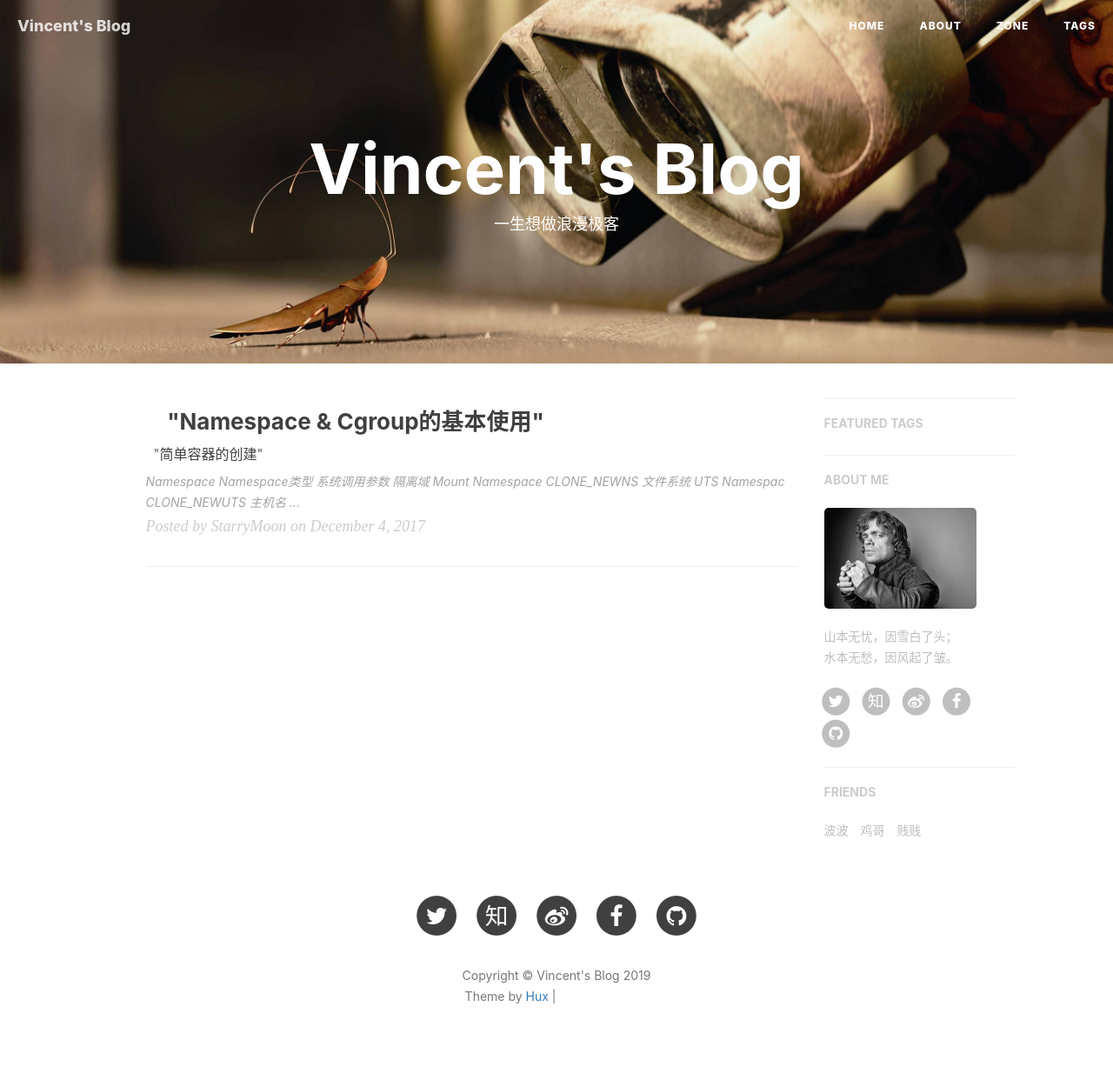
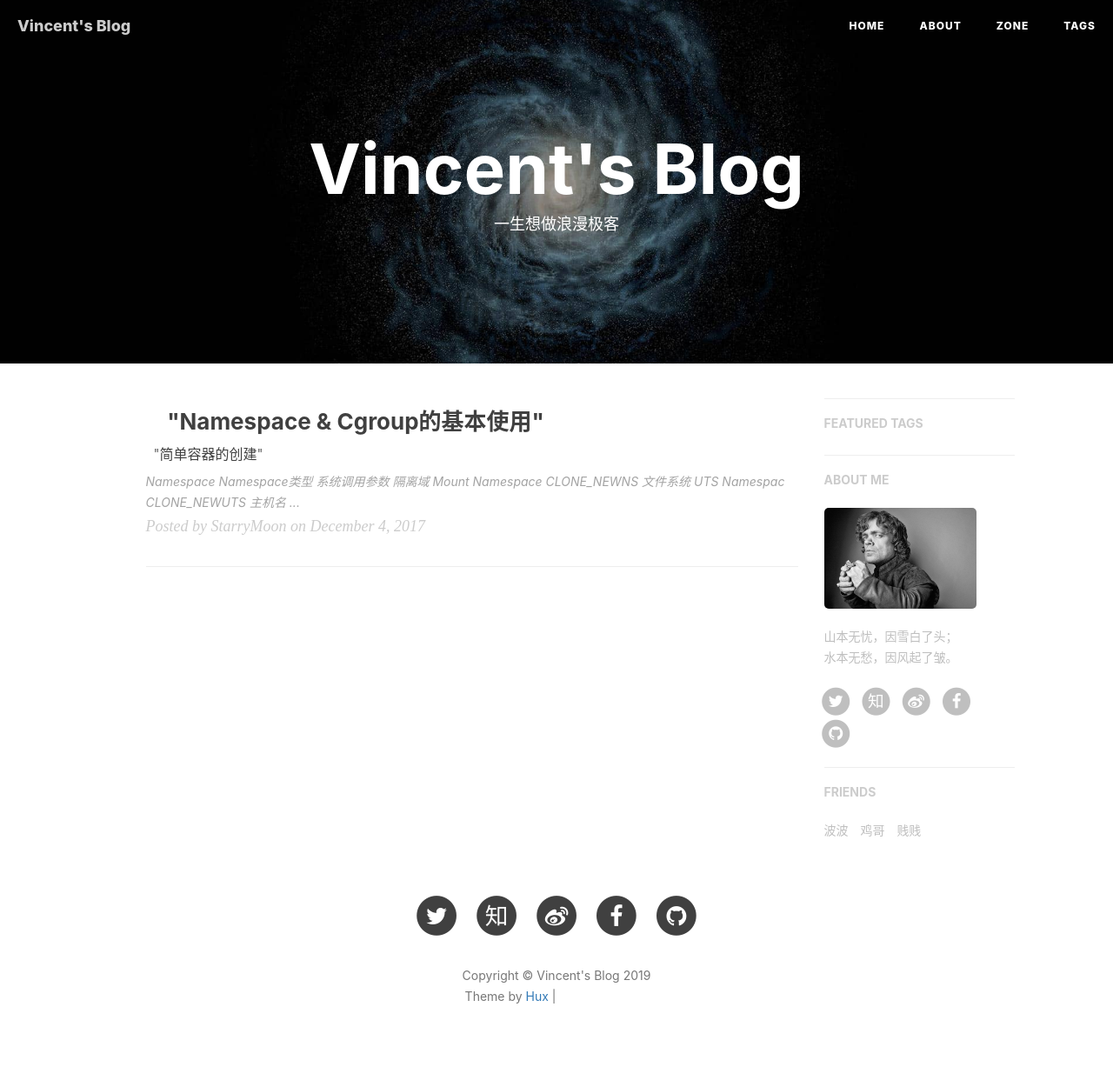
Before and after one commit to ZhuoHuang-HUST/zhuohuang-hust.github.io, a Jekyll site: the page built from index.html, in a window 1280 px wide. Shown: the whole page at 87% size. Built offline with Jekyll 4.4.1, drawn with Linux system fonts in a browser that asks for light colours; nearby versions of some CDN libraries; the list of posts is cut into pages by our own code; comment, search, counter and statistics services are not loaded; grey boxes are pictures that could not be loaded.

Commit message:
updating

```diff
--- a/_config.yml
+++ b/_config.yml
@@ -2,7 +2,8 @@
 title: Vincent's Blog
 SEOTitle: Vincent
 #header-img: img/home-bg.jpg
-header-img: img/404-bg.jpg
+#header-img: img/404-bg.jpg
+header-img: img/post-bg-universe.jpg
 email: foggyrmail@gmail.com
 description: "这里是 @Vincent 的个人博客，与你一起发现更大的世界。"
 keyword: "Vincent"
```
